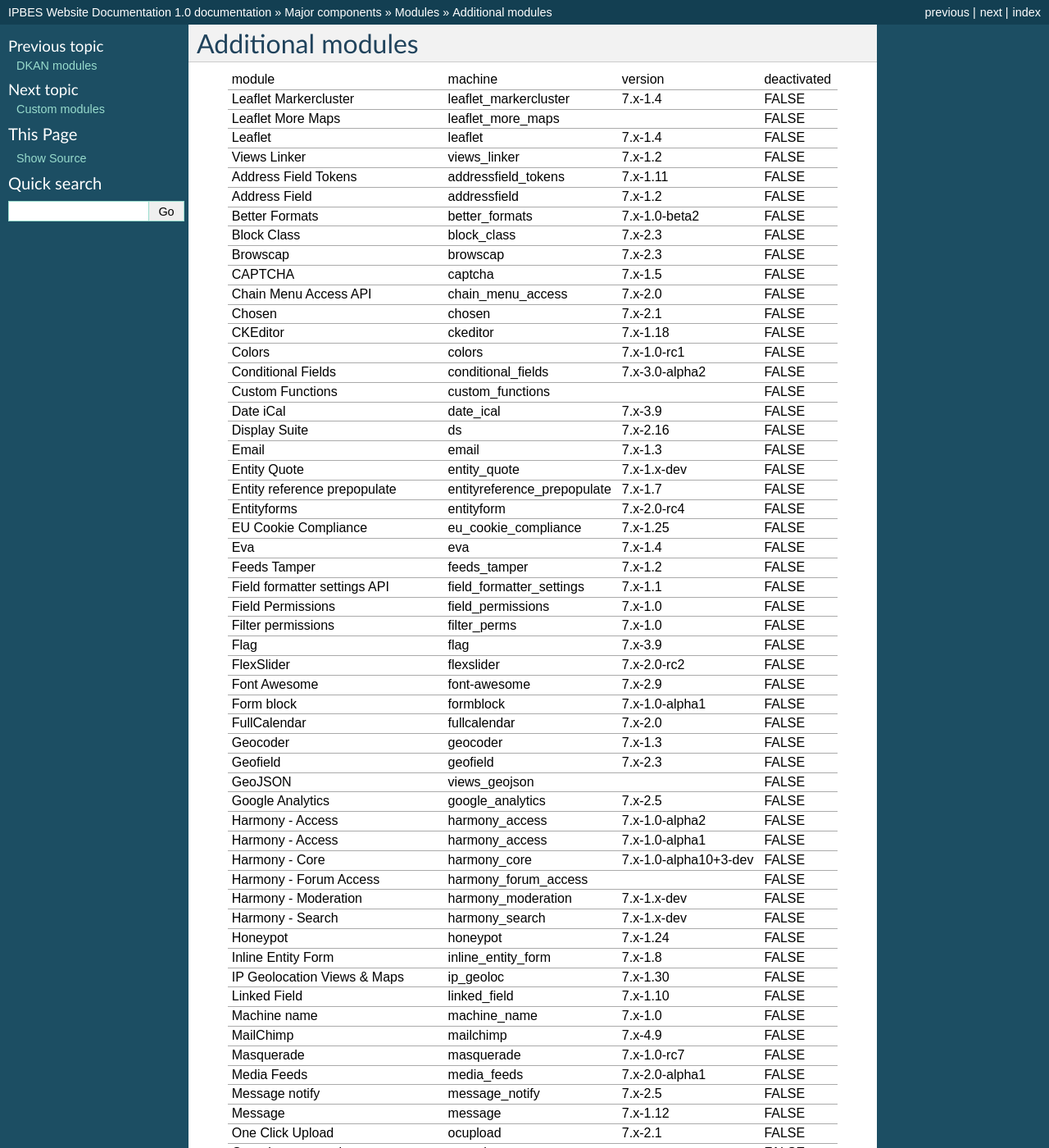
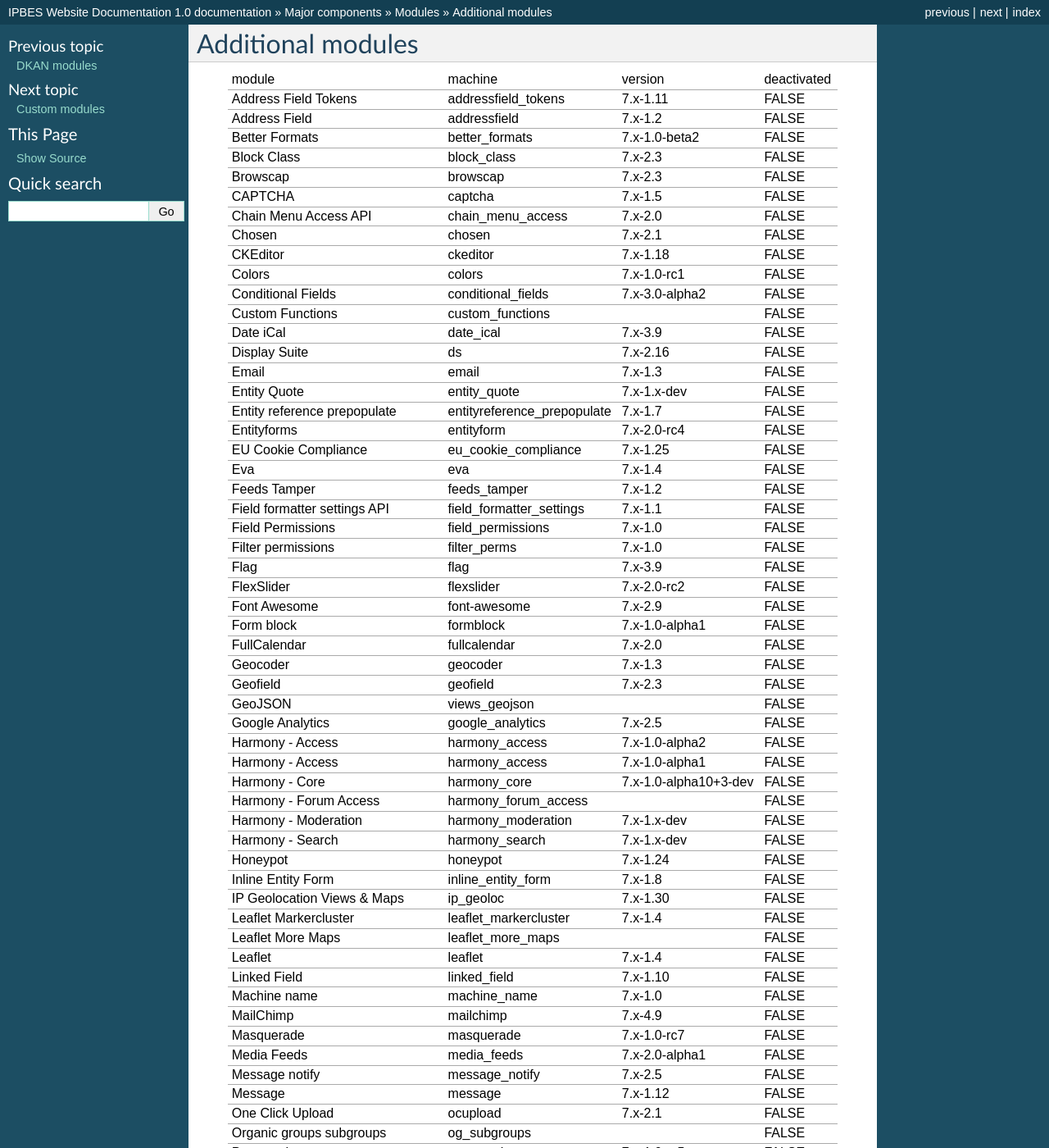
Before and after one commit to ipbes/ipbeswebdocs, a Sphinx documentation site: the page built from docs/components/modules/extensions.rst, in a window 1280 px wide and 1400 px high. Shown: the whole window at 82% size. Built offline with Sphinx 7.4.7, drawn with Linux system fonts in a browser that asks for light colours; part of the change alters nothing that is shown; some of the changed text lies outside the part shown.

Commit message:
Update extensions.rst

```diff
--- a/docs/components/modules/extensions.rst
+++ b/docs/components/modules/extensions.rst
@@ -1,16 +1,7 @@
 Additional modules
 ~~~~~~~~~~~~~~~~~~
-
 +-----------------------------------+-----------------------------+-----------------------+-------------+
 | module                            | machine                     | version               | deactivated |
-+-----------------------------------+-----------------------------+-----------------------+-------------+
-| Leaflet Markercluster             | leaflet_markercluster       | 7.x-1.4               | FALSE       |
-+-----------------------------------+-----------------------------+-----------------------+-------------+
-| Leaflet More Maps                 | leaflet_more_maps           |                       | FALSE       |
-+-----------------------------------+-----------------------------+-----------------------+-------------+
-| Leaflet                           | leaflet                     | 7.x-1.4               | FALSE       |
-+-----------------------------------+-----------------------------+-----------------------+-------------+
-| Views Linker                      | views_linker                | 7.x-1.2               | FALSE       |
 +-----------------------------------+-----------------------------+-----------------------+-------------+
 | Address Field Tokens              | addressfield_tokens         | 7.x-1.11              | FALSE       |
 +-----------------------------------+-----------------------------+-----------------------+-------------+
@@ -96,6 +87,12 @@ Additional modules
 +-----------------------------------+-----------------------------+-----------------------+-------------+
 | IP Geolocation Views & Maps       | ip_geoloc                   | 7.x-1.30              | FALSE       |
 +-----------------------------------+-----------------------------+-----------------------+-------------+
+| Leaflet Markercluster             | leaflet_markercluster       | 7.x-1.4               | FALSE       |
++-----------------------------------+-----------------------------+-----------------------+-------------+
+| Leaflet More Maps                 | leaflet_more_maps           |                       | FALSE       |
++-----------------------------------+-----------------------------+-----------------------+-------------+
+| Leaflet                           | leaflet                     | 7.x-1.4               | FALSE       |
++-----------------------------------+-----------------------------+-----------------------+-------------+
 | Linked Field                      | linked_field                | 7.x-1.10              | FALSE       |
 +-----------------------------------+-----------------------------+-----------------------+-------------+
 | Machine name                      | machine_name                | 7.x-1.0               | FALSE       |
@@ -160,6 +157,8 @@ Additional modules
 +-----------------------------------+-----------------------------+-----------------------+-------------+
 | Views Data Export                 | views_data_export           | 7.x-3.2               | FALSE       |
 +-----------------------------------+-----------------------------+-----------------------+-------------+
+| Views Linker                      | views_linker                | 7.x-1.2               | FALSE       |
++-----------------------------------+-----------------------------+-----------------------+-------------+
 | Views Load More                   | views_load_more             | 7.x-1.5               | FALSE       |
 +-----------------------------------+-----------------------------+-----------------------+-------------+
 | Webform multiple file             | webform_multiple_file       | 7.x-1.0-beta4         | FALSE       |
```
